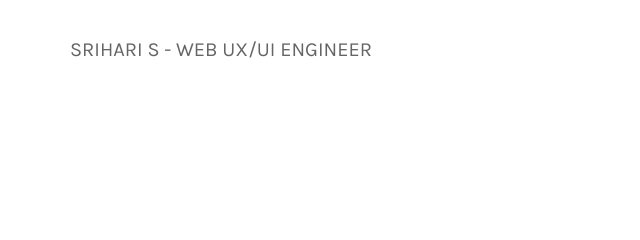
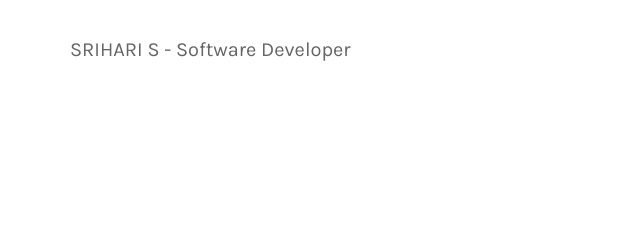
Before and after one commit to srihari07-web/Portfolio, a plain HTML site: page index.html in a window 1280 px wide. Shown: the top 240 px of the page, 0-640 px from the left. Drawn offline with nearby package versions, Linux system fonts and the light colour scheme.

Commit message:
made changes

```diff
--- a/index.html
+++ b/index.html
@@ -43,7 +43,7 @@
                          <span class="icon icon-bar"></span>
                     </button>
                     <!-- lOGO -->
-                    <a href="index.html" class="navbar-brand">SRIHARI S - WEB UX/UI ENGINEER</a>
+                    <a href="index.html" class="navbar-brand">SRIHARI S - Software Developer</a>
                </div>
 
                <!-- NAVIGATION LINKS -->
```
